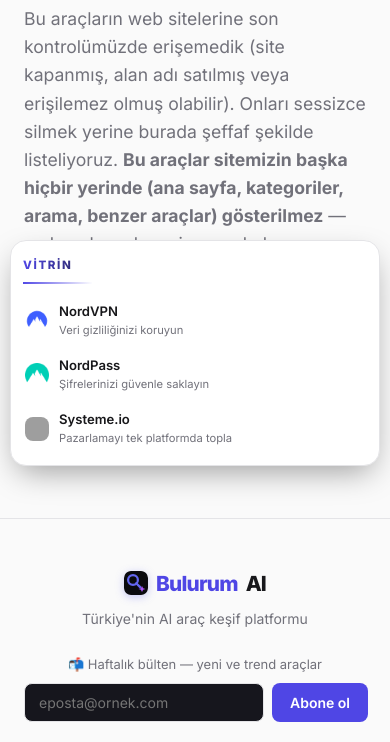
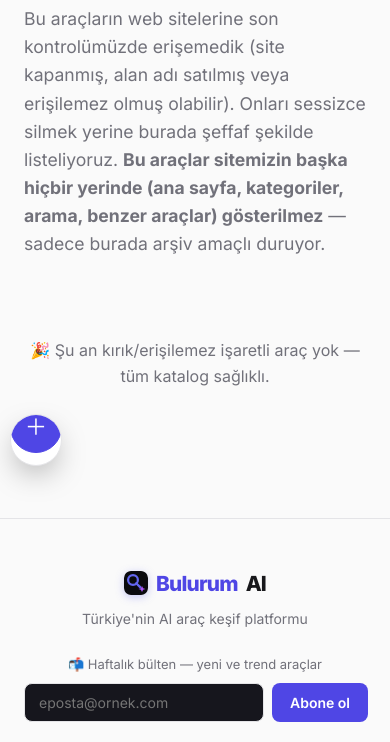
Before and after one commit to serefzeybekseref-byte/toolgundem, a Flask app: page /artik-aktif-degil in a window 390 px wide. Shown: the part 368-1110 px from the top of the page. Run offline with Flask 3, Linux system fonts and the light colour scheme; data that the repository does not hold is empty; some libraries are stand-ins or nearby versions; grey boxes are pictures that could not be loaded.

Commit message:
Mobil vitrin: FAB (Floating Action Button) deseni eklendi - buyuk sitelerin (Material Design) standart mobil pattern'i. Mobilde vitrin artik varsayilan olarak KUCUK (52px yuvarlak dugme) baslar, dokununca tam panel aciliyor/kapaniyor (kucult/genislet dugmesi, sessionStorage ile tercih hatirlaniyor). Onceki 40vh'lik sabit panel hala cok yer kapliyordu ve okunmuyordu. Ayrica scroll-top butonu artik sadece vitrin GENISLETILMISKEN yukari itiliyor (:has() ile), kucultulmus halde cakisma yok. Yan etki: duzenleme sirasinda .quick-picks-title'in gradient metin efekti yanlislikla 'sahipsiz' (orphaned) CSS satirlarina donusmustu, bu da tespit edilip temizlendi (basit duz renkli baslige indirgendi).

```diff
--- a/static/style.css
+++ b/static/style.css
@@ -2225,12 +2225,27 @@ h1, h2, h3, h4 {
   padding-right: 20px;
   padding-bottom: 8px;
   border-bottom: 2px solid transparent;
-  border-image: linear-gradient(90deg, var(--accent, #6366f1), transparent) 1;
-  background: linear-gradient(90deg, var(--accent, #6366f1), var(--text, #fff) 140%);
-  -webkit-background-clip: text;
-  background-clip: text;
-  color: transparent;
-  display: inline-block;
+  display: flex;
+  align-items: center;
+  justify-content: space-between;
+  gap: 8px;
+}
+
+.quick-picks-toggle-btn {
+  background: rgba(255,255,255,0.08);
+  border: 1px solid var(--border);
+  color: var(--text);
+  width: 22px;
+  height: 22px;
+  border-radius: 50%;
+  font-size: 0.85rem;
+  line-height: 1;
+  cursor: pointer;
+  flex-shrink: 0;
+  display: none;
+  align-items: center;
+  justify-content: center;
+  padding: 0;
 }
 
 .quick-picks-tagline {
@@ -2313,6 +2328,45 @@ h1, h2, h3, h4 {
     width: 24px;
     height: 24px;
   }
+  .quick-picks-toggle-btn {
+    display: flex;
+  }
+  /* Kucultulmus (FAB) durum: sadece kucuk, basparmakla erisilebilir bir
+     daire olarak kalir, icerik listesi tamamen gizlenir. Buyuk sitelerin
+     mobil "floating action button" deseni - panel varsayilan olarak
+     ekrani kaplamaz, kullanici istediginde genisletir. */
+  .quick-picks.quick-picks-collapsed {
+    width: 52px;
+    height: 52px;
+    max-height: 52px;
+    padding: 0;
+    border-radius: 50%;
+    overflow: hidden;
+    display: flex;
+    align-items: center;
+    justify-content: center;
+  }
+  .quick-picks.quick-picks-collapsed .quick-picks-body {
+    display: none;
+  }
+  .quick-picks.quick-picks-collapsed .quick-picks-title {
+    margin: 0;
+    padding: 0;
+    border: none;
+    flex-direction: column-reverse;
+  }
+  .quick-picks.quick-picks-collapsed .quick-picks-title > :not(.quick-picks-toggle-btn) {
+    display: none;
+  }
+  .quick-picks.quick-picks-collapsed .quick-picks-toggle-btn {
+    width: 52px;
+    height: 52px;
+    border-radius: 50%;
+    font-size: 1.4rem;
+    background-color: var(--accent);
+    border-color: var(--accent);
+    color: #fff;
+  }
 }
 
 .scroll-top {
@@ -2343,11 +2397,16 @@ h1, h2, h3, h4 {
 }
 
 @media (max-width: 640px) {
-  /* Vitrin widget'i mobilde alt bolgeyi kapladigi icin scroll-top butonu
-     onun ustune, uste tasiniyor (yoksa arkada kalip tiklanamaz hale geliyor) */
+  /* Vitrin artik mobilde varsayilan olarak KUCUK (FAB, 52px) basladigi icin
+     scroll-top butonu normal konumunda (24px) kalabilir - sadece kullanici
+     vitrini GENISLETTIGINDE (collapsed class'i yoksa) yukari itilir.
+     :has() ile sibling durumuna gore stil (2026 itibariyle tum modern
+     tarayicilarda destekleniyor). */
   .scroll-top {
+    right: 14px;
+  }
+  body:has(.quick-picks:not(.quick-picks-collapsed)) .scroll-top {
     bottom: calc(40vh + 20px);
-    right: 14px;
   }
 }
 
--- a/templates/base.html
+++ b/templates/base.html
@@ -139,7 +139,11 @@
   }
 </script>
 <div id="quick-picks" class="quick-picks quick-picks-visible">
-  <div class="quick-picks-title">Vitrin</div>
+  <div class="quick-picks-title">
+    Vitrin
+    <button id="quick-picks-toggle" class="quick-picks-toggle-btn" aria-label="Vitrini küçült/genişlet" onclick="document.getElementById('quick-picks').classList.toggle('quick-picks-collapsed')">−</button>
+  </div>
+  <div class="quick-picks-body">
   <p class="quick-picks-tagline">Ekibimizin düzenli olarak test ettiği ve güvenle önerdiği araçlar.</p>
   <a href="https://go.nordvpn.net/aff_c?offer_id=15&aff_id=153130&url_id=902" target="_blank" rel="noopener sponsored" class="quick-picks-item">
     <img src="/static/logos/nordvpn.png" alt="NordVPN" loading="lazy" width="28" height="28" onerror="logoFallback(this,'nordvpn.com','N')">
@@ -175,7 +179,33 @@
     </div>
   </a>
   {% endfor %}
+  </div>
 </div>
+<script>
+(function () {
+  // Mobilde vitrin varsayilan olarak KUCUK (FAB) baslar - buyuk sitelerin
+  // standart deseni (Material Design FAB): kucuk, basparmakla erisilebilir
+  // bir dugme, dokununca tam panel aciliyor. Kullanicinin son tercihi
+  // sessionStorage'da tutulur, sayfa gezisinde korunur.
+  var widget = document.getElementById("quick-picks");
+  var toggleBtn = document.getElementById("quick-picks-toggle");
+  if (!widget || !toggleBtn) return;
+  var KEY = "quick_picks_collapsed";
+  var isMobile = window.matchMedia("(max-width: 640px)").matches;
+  var saved = sessionStorage.getItem(KEY);
+  var startCollapsed = saved !== null ? saved === "1" : isMobile;
+  function apply(collapsed) {
+    widget.classList.toggle("quick-picks-collapsed", collapsed);
+    toggleBtn.textContent = collapsed ? "＋" : "−";
+  }
+  apply(startCollapsed);
+  toggleBtn.addEventListener("click", function () {
+    var nowCollapsed = !widget.classList.contains("quick-picks-collapsed");
+    apply(nowCollapsed);
+    sessionStorage.setItem(KEY, nowCollapsed ? "1" : "0");
+  });
+})();
+</script>
 {% endif %}
 
 
```
